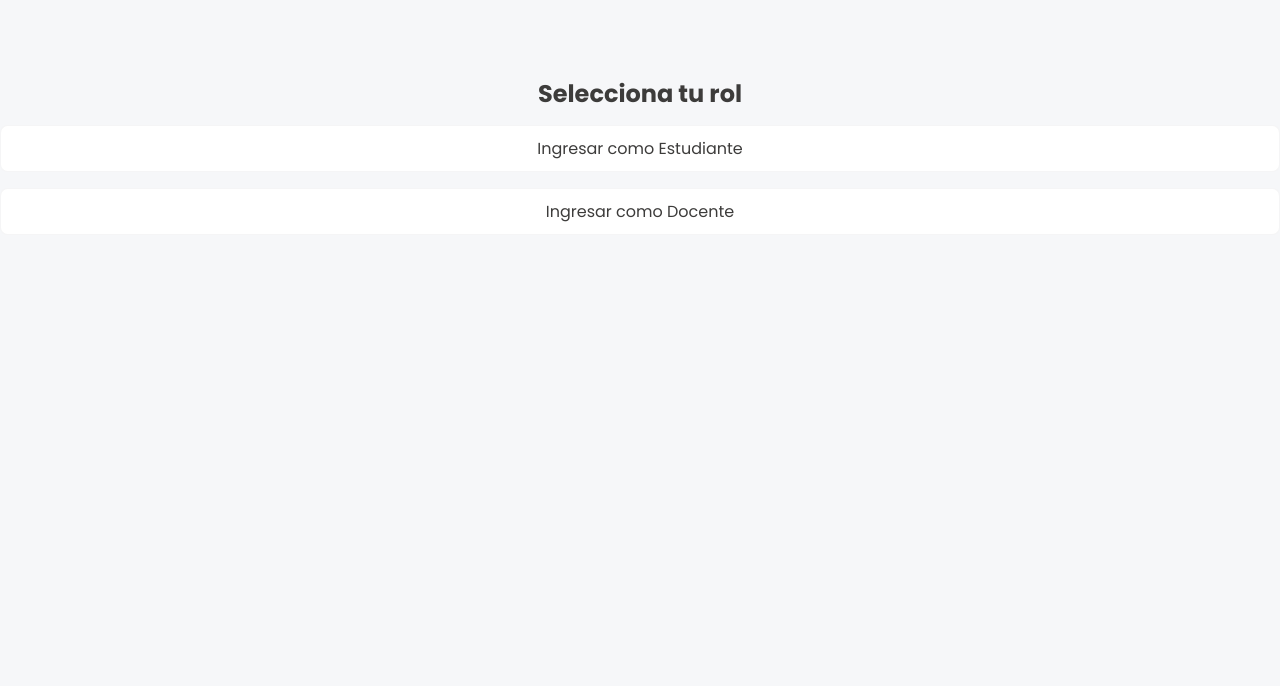
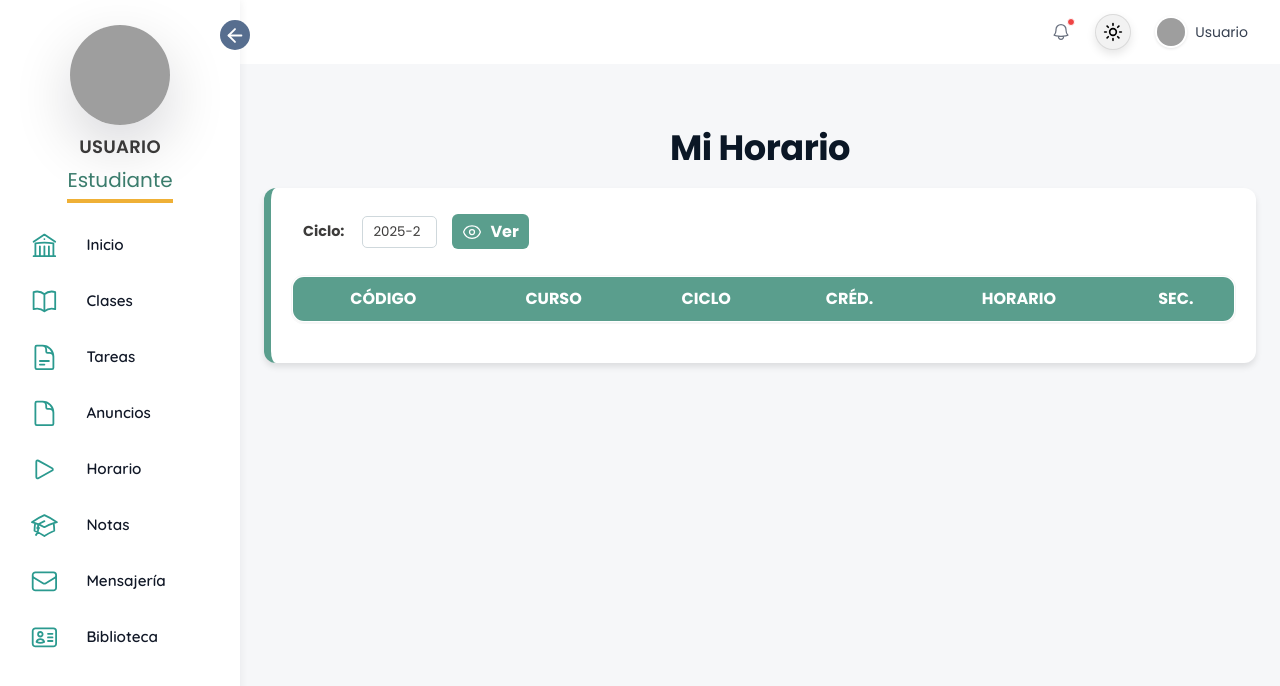
Before and after one commit to AnthonyRS7000/aulavirtual, a React (Vite) app: page /estudiante/mi-horario in a window 1280 px wide. Before the commit this address led to /. Shown: the top 686 px of the page. Built offline with nearby package versions, Linux system fonts and the light colour scheme; grey boxes are pictures that could not be loaded.

Commit message:
AULA VIRTUAL (mi horario)

```diff
--- a/src/App.tsx
+++ b/src/App.tsx
@@ -10,6 +10,7 @@ import Clases from "./features/estudiante/pages/Clases";
 import Tareas from "./features/estudiante/pages/Tareas";
 import Perfil from "./features/estudiante/pages/Perfil";
 import HorarioHoy from "./features/estudiante/pages/HorarioHoy";
+import MiHorario from "./features/estudiante/pages/MiHorario";
 import Notas from "./features/estudiante/pages/NotasResumen";
 import Mensajeria from "./features/estudiante/pages/Mensajeria";
 import Biblioteca from "./features/estudiante/pages/Biblioteca";
@@ -37,6 +38,7 @@ function App() {
             <Route path="/estudiante/tareas" element={<Tareas />} />
             <Route path="/estudiante/perfil" element={<Perfil />} />
             <Route path="/estudiante/horario" element={<HorarioHoy />} />
+            <Route path="/estudiante/mi-horario" element={<MiHorario />} />
             <Route path="/estudiante/notas" element={<Notas />} />
             <Route path="/estudiante/mensajeria" element={<Mensajeria />} />
             <Route path="/estudiante/biblioteca" element={<Biblioteca />} />
--- a/src/features/estudiante/css/HorarioHoy.css
+++ b/src/features/estudiante/css/HorarioHoy.css
@@ -21,11 +21,20 @@
 }
 
 .ver-horario-select {
-	padding: 5px 10px;
+	padding: 6px 10px;
 	border: 1px solid #cfd8dc;
-	border-radius: 5px;
+	border-radius: 8px;
 	background-color: #fff;
 	color: #3d3c3b;
+	/* Desktop: ancho controlado para que no sea muy ancho */
+	width: 96px !important; /* forzar ancho en desktop */
+	max-width: 96px !important;
+	min-width: 72px;
+	flex: 0 0 96px !important; /* evita que Flex lo estire */
+	box-sizing: border-box;
+	display: inline-flex;
+	align-items: center;
+	justify-content: center;
 }
 
 .ver-horario-select option {
@@ -46,6 +55,14 @@
 	cursor: pointer;
 }
 
+/* Regla con mayor especificidad para forzar ancho en desktop incluso si otras reglas intentan sobreescribirlo */
+.ver-horario-filters .filter-group .ver-horario-select {
+	width: 96px !important;
+	max-width: 96px !important;
+	min-width: 72px !important;
+	flex: 0 0 96px !important;
+}
+
 /* Modo responsive */
 @media (max-width: 768px) {
 
@@ -64,7 +81,7 @@
 	}
 
 	.ver-horario-select {
-		width: 100%; /* Asegura que el select ocupe todo el ancho disponible */
+		width: 100% !important; /* móvil: permitir 100% */
 		font-size: 12px; /* Reduce el tamaño de fuente para pantallas pequeñas */
 	}
 }
@@ -87,7 +104,7 @@
 	}
 
 	.ver-horario-select {
-		width: auto;
+		width: auto !important;
 		font-size: 10px; /* Ajusta el tamaño de fuente para pantallas muy pequeñas */
 		padding: 4px 8px; /* Reduce el padding para pantallas muy pequeñas */
 	}
@@ -176,5 +193,8 @@
 }
 
 	.dark .ver-horario-container .filter-group .ver-horario-select {
-		max-width: 140px; /* evitar que el select destaque demasiado en dark */
+		/* En dark también forzamos el ancho para evitar overrides */
+		width: 96px !important;
+		max-width: 96px !important;
+		flex: 0 0 96px !important;
 	}
--- /dev/null
+++ b/src/features/estudiante/css/MiHorario.css
@@ -0,0 +1,90 @@
+/* Contenedor principal */
+.mi-horario-container {
+  margin: 40px 0px;
+  width: auto;
+}
+
+/* Filtros */
+.mi-horario-filters {
+  display: flex;
+  justify-content: space-between;
+  align-items: center;
+  margin-bottom: 20px;
+}
+
+.filter-group {
+  display: flex;
+  align-items: center;
+}
+
+.filter-group label {
+  margin-right: 10px;
+  font-weight: bold;
+  color: #3d3c3b;
+}
+
+.mi-horario-input {
+  width: 75px;
+  padding: 5px 10px;
+  border: 1px solid #cfd8dc;
+  border-radius: 5px;
+  background-color: #fff;
+  color: #3d3c3b;
+  margin-right: 7px;
+}
+
+.mi-horario-input:focus {
+  border-color: #5a9e8d;
+  outline: none;
+  box-shadow: 0 0 0 1px rgba(90, 158, 141, 0.5);
+}
+
+.mi-horario-btn {
+    display: flex;
+    align-items: center;
+    justify-content: center;
+    gap: 8px;
+    padding: 5px 10px 5px 10px;;
+    background-color: #5a9e8d;
+    color: #fff;
+    border: none;
+    border-radius: 6px;
+    font-size: 1rem;
+    font-weight: bold;
+    cursor: pointer;
+    transition: background-color 0.3s ease;
+}
+
+.mi-horario-btn:hover {
+    background-color: #417265;
+}
+
+.mi-horario-btn:active {
+    background-color: #417265;
+}
+
+.mi-horario-icon {
+    width: 20px;
+    height: 20px;
+    display: flex;
+    align-items: center;
+    font-size: 1.2rem;
+}
+
+.button-text {
+    display: inline-block;
+}
+
+@media (max-width: 480px) {
+    .mi-horario-btn {
+        padding: 6px 10px;
+        font-size: 0.8rem;
+        gap: 4px;
+    }
+
+    .mi-horario-icon {
+        width: 16px;
+        height: 16px;
+        font-size: 0.9rem;
+    }
+}
--- /dev/null
+++ b/src/features/estudiante/pages/MiHorario.tsx
@@ -0,0 +1,190 @@
+import React, { useState, useEffect } from "react";
+import { cache } from "../../../components/pages/Cache";
+import { ApiService } from "../../../components/pages/ApiService";
+import "../css/MiHorario.css";
+import DatosNoEncontrados from "../../../components/pages/DatosNoEncontrados";
+import Loading from "../../../components/pages/Loading";
+import Tablas from "../../../components/pages/Tablas";
+import Titulo from "../../../components/pages/TituloPage";
+import Card from "../../../components/pages/Card";
+import { EyeIcon } from "@heroicons/react/24/outline";
+
+const calcularSemestre = (): string => {
+    const fechaActual = new Date();
+    const año = fechaActual.getFullYear();
+    const mes = fechaActual.getMonth() + 1; // Los meses en JavaScript son 0-indexados
+
+    if (mes >= 1 && mes <= 3) {
+        return `${año}-0`;
+    } else if (mes >= 4 && mes <= 7) {
+        return `${año}-1`;
+    } else if (mes >= 8 && mes <= 11) {
+        return `${año}-2`;
+    } else {
+        return `${año}-2`;
+    }
+};
+
+interface HorarioRegistro {
+    codigo_curso: string;
+    nombre_curso: string;
+    ciclo: string;
+    creditos: string | number;
+    seccion: string;
+    lunes?: string;
+    martes?: string;
+    miercoles?: string;
+    jueves?: string;
+    viernes?: string;
+    sabado?: string;
+    domingo?: string;
+}
+
+const MiHorario: React.FC = () => {
+    const [miHorario, setMiHorario] = useState<HorarioRegistro[]>([]);
+    const [udhData, setUdhData] = useState<Record<string, any> | null>(null);
+    const [loading, setLoading] = useState(false);
+    const [error, setError] = useState(false);
+    const [semestre, setSemestre] = useState(calcularSemestre());
+    const [isHorarioFetched, setIsHorarioFetched] = useState(false);
+
+    const CACHE_KEY = `miHorario_${semestre}`;
+    const CACHE_EXPIRATION_MINUTES = 10;
+
+    useEffect(() => {
+        const datosUdh = JSON.parse(localStorage.getItem("datos_udh") || "{}");
+        setUdhData(datosUdh);
+    }, []);
+
+    useEffect(() => {
+        if (udhData && udhData.codigo && !isHorarioFetched) {
+            setIsHorarioFetched(true);
+            const cachedData = cache.get(CACHE_KEY) as HorarioRegistro[] | null;
+            if (cachedData && Array.isArray(cachedData) && cachedData.length > 0) {
+                setMiHorario(cachedData);
+                setError(false);
+            } else {
+                fetchHorario();
+            }
+        }
+    }, [udhData, isHorarioFetched]);
+
+    const fetchHorario = async () => {
+        if (!udhData || !udhData.codigo || !semestre) {
+            setError(true);
+            return;
+        }
+
+        try {
+            setLoading(true);
+            const codigoAlumno = udhData.codigo;
+            const response = await ApiService.get(`/horario?codalu=${codigoAlumno}&semsem=${semestre}`);
+
+            if (response.status === "error" || !response.data) {
+                setError(true);
+                setMiHorario([]);
+                return;
+            }
+
+            // Adaptar a diferentes estructuras de respuesta
+            const payload = response.data;
+            let horarioData: HorarioRegistro[] = [];
+
+            if (Array.isArray(payload)) {
+                horarioData = payload as HorarioRegistro[];
+            } else if (Array.isArray(payload?.data)) {
+                horarioData = payload.data as HorarioRegistro[];
+            } else if (Array.isArray(payload?.horario)) {
+                horarioData = payload.horario as HorarioRegistro[];
+            } else if (Array.isArray(payload?.response)) {
+                horarioData = payload.response as HorarioRegistro[];
+            }
+
+            if (!Array.isArray(horarioData) || horarioData.length === 0) {
+                setError(true);
+                setMiHorario([]);
+                return;
+            }
+
+            setMiHorario(horarioData);
+            setError(false);
+            cache.set(CACHE_KEY, horarioData, CACHE_EXPIRATION_MINUTES);
+        } catch (error) {
+            console.error("Error al cargar mi horario:", error);
+            setError(true);
+        } finally {
+            setLoading(false);
+        }
+    };
+
+    const handleVerClick = () => {
+        const cachedData = cache.get(CACHE_KEY) as HorarioRegistro[] | null;
+        if (cachedData && Array.isArray(cachedData) && cachedData.length > 0) {
+            setMiHorario(cachedData);
+            setError(false);
+        } else {
+            fetchHorario();
+        }
+    };
+
+    // Encabezados de la tabla
+    const headers = ["CÓDIGO", "CURSO", "CICLO", "CRÉD.", "HORARIO", "SEC."];
+
+    // Filas de la tabla
+    const rows = miHorario.map((horario) => [
+        horario.codigo_curso,
+        horario.nombre_curso,
+        horario.ciclo,
+        horario.creditos,
+        [
+        horario.lunes,
+        horario.martes,
+        horario.miercoles,
+        horario.jueves,
+        horario.viernes,
+        horario.sabado,
+        horario.domingo,
+        ]
+        .filter((dia) => dia)
+        .map((dia, i) => <div key={i}>{dia}</div>),
+        horario.seccion,
+    ]);
+
+    return (
+        <div className="mi-horario-container">
+            <Titulo titulo="Mi Horario" />
+            <Card>
+                <div className="mi-horario-filters">
+                    <div className="filter-group">
+                        <label htmlFor="ciclo-input">Ciclo:</label>
+                        <input
+                        id="ciclo-input"
+                        type="text"
+                        value={semestre}
+                        onChange={(e) => setSemestre(e.target.value)}
+                        className="mi-horario-input"
+                        placeholder="2025-2"
+                        />
+                        <button
+                            className="mi-horario-btn"
+                            onClick={handleVerClick}
+                            disabled={loading}
+                        >
+                            <EyeIcon className="mi-horario-icon" />
+                            Ver
+                        </button>
+                    </div>
+                </div>
+                {loading ? (
+                    <Loading />
+                ) : error ? (
+                    <DatosNoEncontrados />
+                ) : (
+                    <Tablas headers={headers} rows={rows} />
+                )}
+            </Card>
+        </div>
+    );
+};
+
+export default MiHorario;
```
